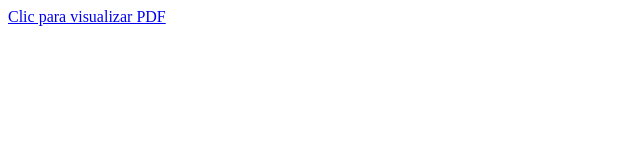
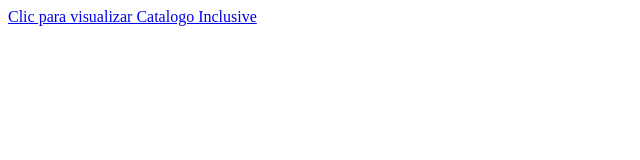
Before and after one commit to sanzgema94/pdf-justmad, a plain HTML site: page index.html in a window 1280 px wide. Shown: the whole page, without its empty margins (0-640 px from the left). Drawn offline with Linux system fonts and the light colour scheme.

Commit message:
Update index.html

```diff
--- a/index.html
+++ b/index.html
@@ -1,3 +1,3 @@
 <html>
-  <p><a href="Catalogo_Just_Mad_2024.pdf">Clic para visualizar PDF</a></p>
+  <p><a href="Catalogo_Just_Mad_2024.pdf">Clic para visualizar Catalogo Inclusive</a></p>
 </html>
```
